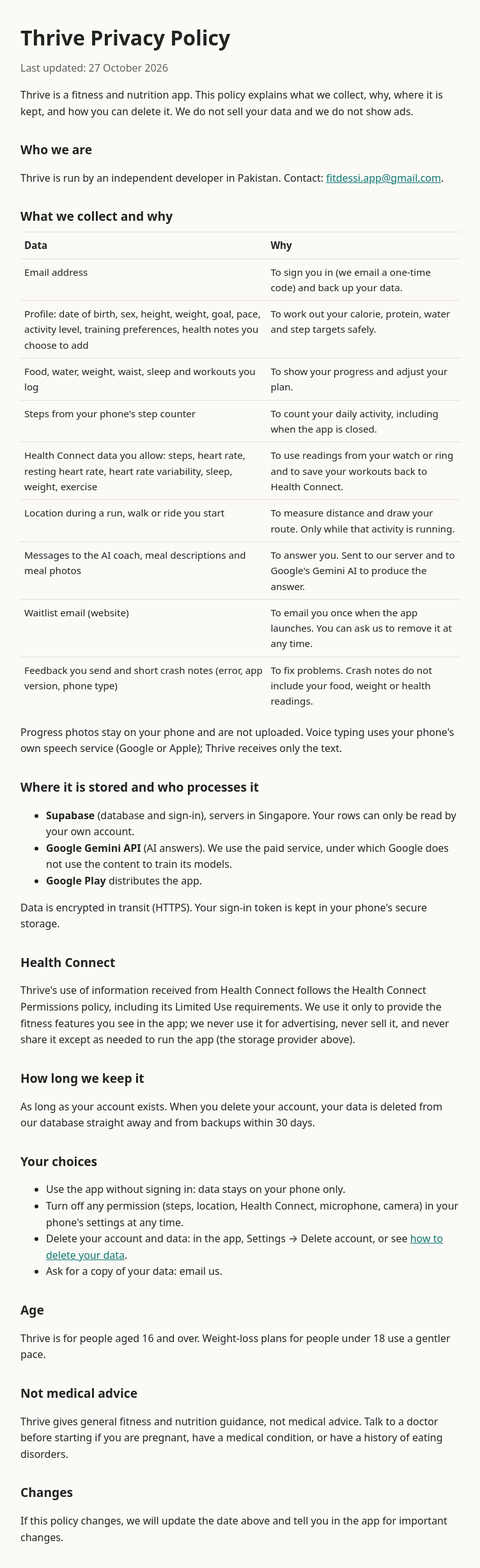
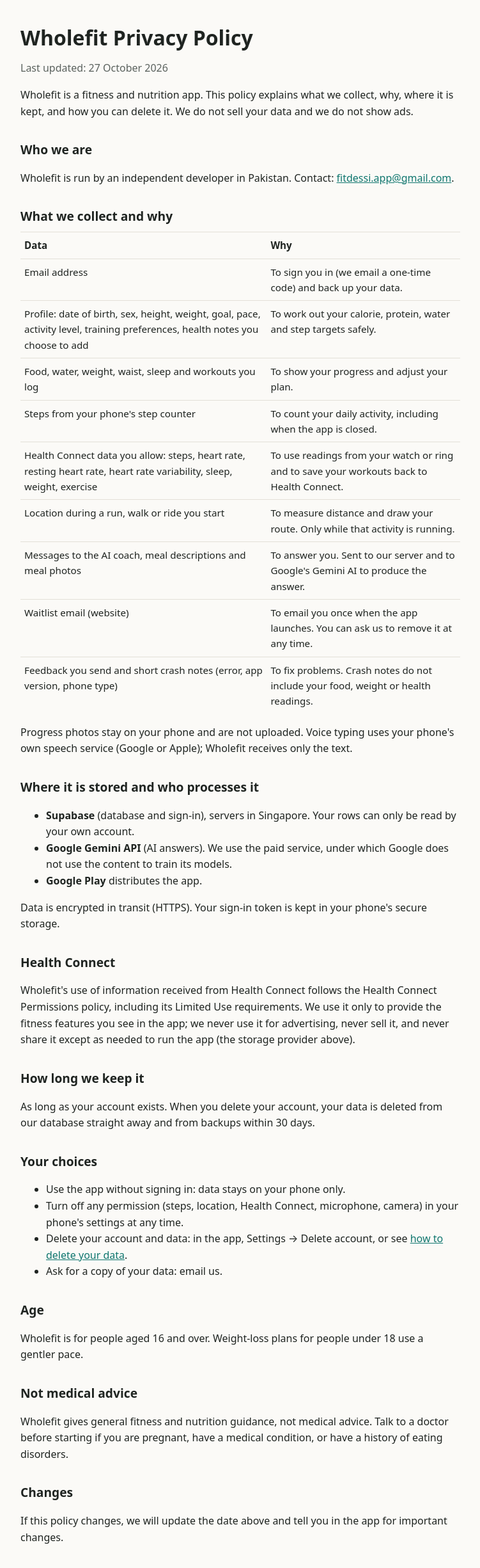
Before and after one commit to dessifit/thrive-site, a plain HTML site: page privacy.html in a window 1280 px wide. Shown: the whole page at 64% size, without its empty margins (264-1015 px from the left). Drawn offline with Linux system fonts and the light colour scheme.

Commit message:
Add files via upload

```diff
--- a/privacy.html
+++ b/privacy.html
@@ -1,12 +1,12 @@
 <!doctype html><html lang="en"><head><meta charset="utf-8"><meta name="viewport" content="width=device-width,initial-scale=1">
-<title>Thrive Privacy Policy</title><link rel="stylesheet" href="style.css"></head><body><main>
-<h1>Thrive Privacy Policy</h1>
+<title>Wholefit Privacy Policy</title><link rel="stylesheet" href="style.css"></head><body><main>
+<h1>Wholefit Privacy Policy</h1>
 <p class="muted">Last updated: 27 October 2026</p>
 
-<p>Thrive is a fitness and nutrition app. This policy explains what we collect, why, where it is kept, and how you can delete it. We do not sell your data and we do not show ads.</p>
+<p>Wholefit is a fitness and nutrition app. This policy explains what we collect, why, where it is kept, and how you can delete it. We do not sell your data and we do not show ads.</p>
 
 <h2>Who we are</h2>
-<p>Thrive is run by an independent developer in Pakistan. Contact: <a href="mailto:fitdessi.app@gmail.com">fitdessi.app@gmail.com</a>.</p>
+<p>Wholefit is run by an independent developer in Pakistan. Contact: <a href="mailto:fitdessi.app@gmail.com">fitdessi.app@gmail.com</a>.</p>
 
 <h2>What we collect and why</h2>
 <table>
@@ -21,7 +21,7 @@
 <tr><td>Waitlist email (website)</td><td>To email you once when the app launches. You can ask us to remove it at any time.</td></tr>
 <tr><td>Feedback you send and short crash notes (error, app version, phone type)</td><td>To fix problems. Crash notes do not include your food, weight or health readings.</td></tr>
 </table>
-<p>Progress photos stay on your phone and are not uploaded. Voice typing uses your phone's own speech service (Google or Apple); Thrive receives only the text.</p>
+<p>Progress photos stay on your phone and are not uploaded. Voice typing uses your phone's own speech service (Google or Apple); Wholefit receives only the text.</p>
 
 <h2>Where it is stored and who processes it</h2>
 <ul>
@@ -32,7 +32,7 @@
 <p>Data is encrypted in transit (HTTPS). Your sign-in token is kept in your phone's secure storage.</p>
 
 <h2>Health Connect</h2>
-<p>Thrive's use of information received from Health Connect follows the Health Connect Permissions policy, including its Limited Use requirements. We use it only to provide the fitness features you see in the app; we never use it for advertising, never sell it, and never share it except as needed to run the app (the storage provider above).</p>
+<p>Wholefit's use of information received from Health Connect follows the Health Connect Permissions policy, including its Limited Use requirements. We use it only to provide the fitness features you see in the app; we never use it for advertising, never sell it, and never share it except as needed to run the app (the storage provider above).</p>
 
 <h2>How long we keep it</h2>
 <p>As long as your account exists. When you delete your account, your data is deleted from our database straight away and from backups within 30 days.</p>
@@ -46,10 +46,10 @@
 </ul>
 
 <h2>Age</h2>
-<p>Thrive is for people aged 16 and over. Weight-loss plans for people under 18 use a gentler pace.</p>
+<p>Wholefit is for people aged 16 and over. Weight-loss plans for people under 18 use a gentler pace.</p>
 
 <h2>Not medical advice</h2>
-<p>Thrive gives general fitness and nutrition guidance, not medical advice. Talk to a doctor before starting if you are pregnant, have a medical condition, or have a history of eating disorders.</p>
+<p>Wholefit gives general fitness and nutrition guidance, not medical advice. Talk to a doctor before starting if you are pregnant, have a medical condition, or have a history of eating disorders.</p>
 
 <h2>Changes</h2>
 <p>If this policy changes, we will update the date above and tell you in the app for important changes.</p>
```
Also changed, not shown: delete.html (+5 -5 lines), index.html (+6 -6 lines).
